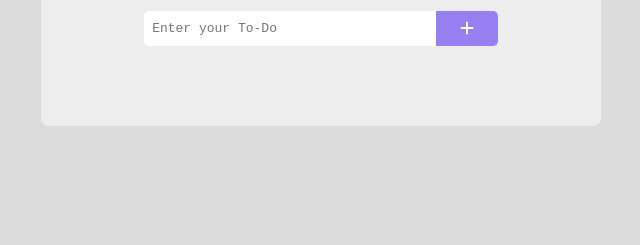
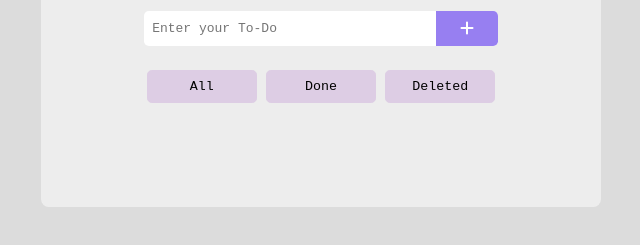
Before and after one commit to KaramiZahra/ToDo-List, a plain HTML site: page index.html in a window 1280 px wide. Shown: the part 157-402 px from the top of the page, without its empty margins (319-959 px from the left). Drawn offline with Linux system fonts and the light colour scheme.

Commit message:
static buttons

```diff
--- a/css/styles.css
+++ b/css/styles.css
@@ -61,14 +61,33 @@ body{
     background-color: var(--purple);
     border-radius: 0 .3rem .3rem 0;
 }
+.btn-container{
+    margin-bottom: 3rem;
+    text-align: center;
+    width: 67%;
+}
+.all-btn,
+.done-btn,
+.deleted-btn{
+    background-color: var(--thistle);
+    font-family: inherit;
+    border: 1px solid var(--thistle);
+    border-radius: .3rem;
+    width: 31%;
+    padding: .5rem;
+}
+.all-btn:hover,
+.done-btn:hover,
+.deleted-btn:hover{
+    color: var(--dimgrey);
+    border: 1px solid var(--dimgrey);
+}
 .to-do-container{
     width: 67%;
     height: max-content;
     padding: 0;
 }
-.to-do-box:first-child{
-    display: none;
-}
+
 .to-do-box{
     width: 100%;
     height: max-content;
@@ -76,6 +95,9 @@ body{
     justify-content: space-between;
     border-radius: .3rem;
     margin-bottom: 1rem;
+}
+.to-do-box:first-child{
+    display: none;
 }
 .to-do-text{
     flex-basis: 72%;
--- a/index.html
+++ b/index.html
@@ -20,6 +20,11 @@
         <input type="text" placeholder="Enter your To-Do" class="text-input" />
         <i class="fa-solid fa-plus"></i>
       </div>
+      <div class="btn-container">
+        <button class="all-btn">All</button>
+        <button class="done-btn">Done</button>
+        <button class="deleted-btn">Deleted</button>
+      </div>
       <ul class="to-do-container">
         <li class="to-do-box white-color">
           <p class="to-do-text">Test Text</p>
--- a/js/styles.js
+++ b/js/styles.js
@@ -46,3 +46,7 @@ inputText.addEventListener('keypress', function (event) {
         addFunction()
     }
 })
+
+let allBtn = document.querySelector('.all-btn')
+let doneBtn = document.querySelector('.done-btn')
+let deletedBtn = document.querySelector('.deleted-btn')
```
